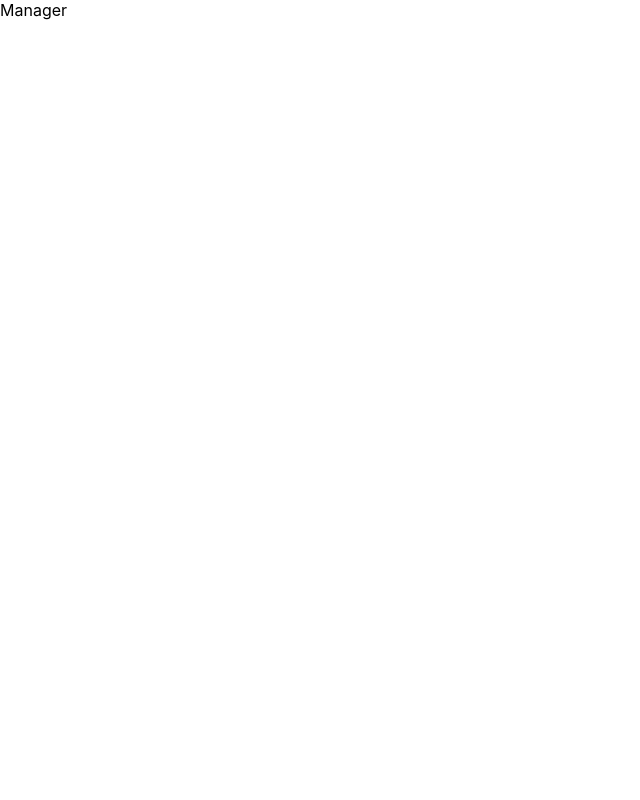
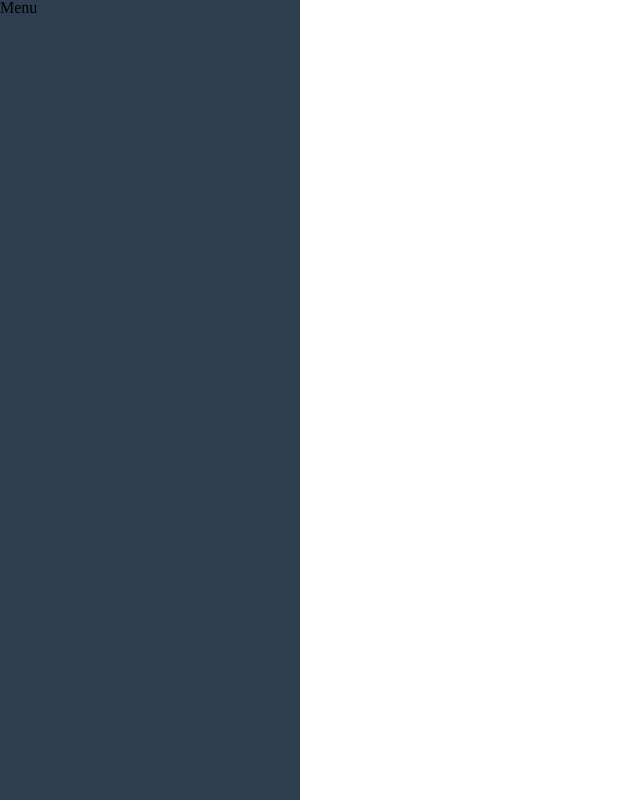
Before and after one commit to 4gatos/gestor-corresponsales, a React (Create React App) app: page /gestor in a window 1280 px wide. Shown: the whole page, without its empty margins (0-640 px from the left). Built offline with nearby package versions, Linux system fonts and the light colour scheme.

Commit message:
Adding new scaffolding things

```diff
--- /dev/null
+++ b/src/Components/Layout/Menu.js
@@ -0,0 +1,13 @@
+import React from 'react';
+
+const Menu = () => {
+  return (
+    <div className="menu">
+      <div className="menu-wrapper">
+        Menu
+      </div>
+    </div>
+  );
+};
+
+export default Menu;
--- a/src/Pages/Manager.js
+++ b/src/Pages/Manager.js
@@ -1,10 +1,12 @@
 import React from 'react';
+import Menu from '../Components/Layout/Menu';
+
 
 const Manager = () => {
   return (
-    <div>
-      Manager
-    </div>
+    <main>
+      <Menu />
+    </main>
   );
 };
 
--- a/src/index.css
+++ /dev/null
@@ -1,14 +0,0 @@
-body {
-  margin: 0;
-  padding: 0;
-  font-family: -apple-system, BlinkMacSystemFont, "Segoe UI", "Roboto", "Oxygen",
-    "Ubuntu", "Cantarell", "Fira Sans", "Droid Sans", "Helvetica Neue",
-    sans-serif;
-  -webkit-font-smoothing: antialiased;
-  -moz-osx-font-smoothing: grayscale;
-}
-
-code {
-  font-family: source-code-pro, Menlo, Monaco, Consolas, "Courier New",
-    monospace;
-}
--- a/src/index.js
+++ b/src/index.js
@@ -1,6 +1,7 @@
 import React from 'react';
 import ReactDOM from 'react-dom';
-import './index.css';
+import './static/css/reset.css';
+import './static/css/main.css';
 import App from './App';
 import * as serviceWorker from './serviceWorker';
 
--- /dev/null
+++ b/src/static/css/main.css
@@ -0,0 +1 @@
+.menu{width:300px;height:100vh;background-color:#2f3e4e}
--- /dev/null
+++ b/src/static/css/reset.css
@@ -0,0 +1,43 @@
+html, body, div, span, applet, object, iframe,
+h1, h2, h3, h4, h5, h6, p, blockquote, pre,
+a, abbr, acronym, address, big, cite, code,
+del, dfn, em, img, ins, kbd, q, s, samp,
+small, strike, strong, sub, sup, tt, var,
+b, u, i, center,
+dl, dt, dd, ol, ul, li,
+fieldset, form, label, legend,
+table, caption, tbody, tfoot, thead, tr, th, td,
+article, aside, canvas, details, embed,
+figure, figcaption, footer, header, hgroup,
+menu, nav, output, ruby, section, summary,
+time, mark, audio, video {
+	margin: 0;
+	padding: 0;
+	border: 0;
+	font-size: 100%;
+	font: inherit;
+	vertical-align: baseline;
+}
+/* HTML5 display-role reset for older browsers */
+article, aside, details, figcaption, figure,
+footer, header, hgroup, menu, nav, section {
+	display: block;
+}
+body {
+	line-height: 1;
+}
+ol, ul {
+	list-style: none;
+}
+blockquote, q {
+	quotes: none;
+}
+blockquote:before, blockquote:after,
+q:before, q:after {
+	content: '';
+	content: none;
+}
+table {
+	border-collapse: collapse;
+	border-spacing: 0;
+}
--- /dev/null
+++ b/src/stylus/basics/variables.styl
@@ -0,0 +1 @@
+$secondary = #2F3E4E;
--- /dev/null
+++ b/src/stylus/layout/menu.styl
@@ -0,0 +1,4 @@
+.menu
+  width 300px
+  height 100vh
+  background-color $secondary
--- /dev/null
+++ b/src/stylus/main.styl
@@ -0,0 +1,2 @@
+@import "./basics/variables.styl"
+@import "./layout/menu.styl"
```
Also changed, not shown: package.json (+11 -4 lines), src/logo.svg (deleted), 1 other file (tests, documents, lock files or other folders).
